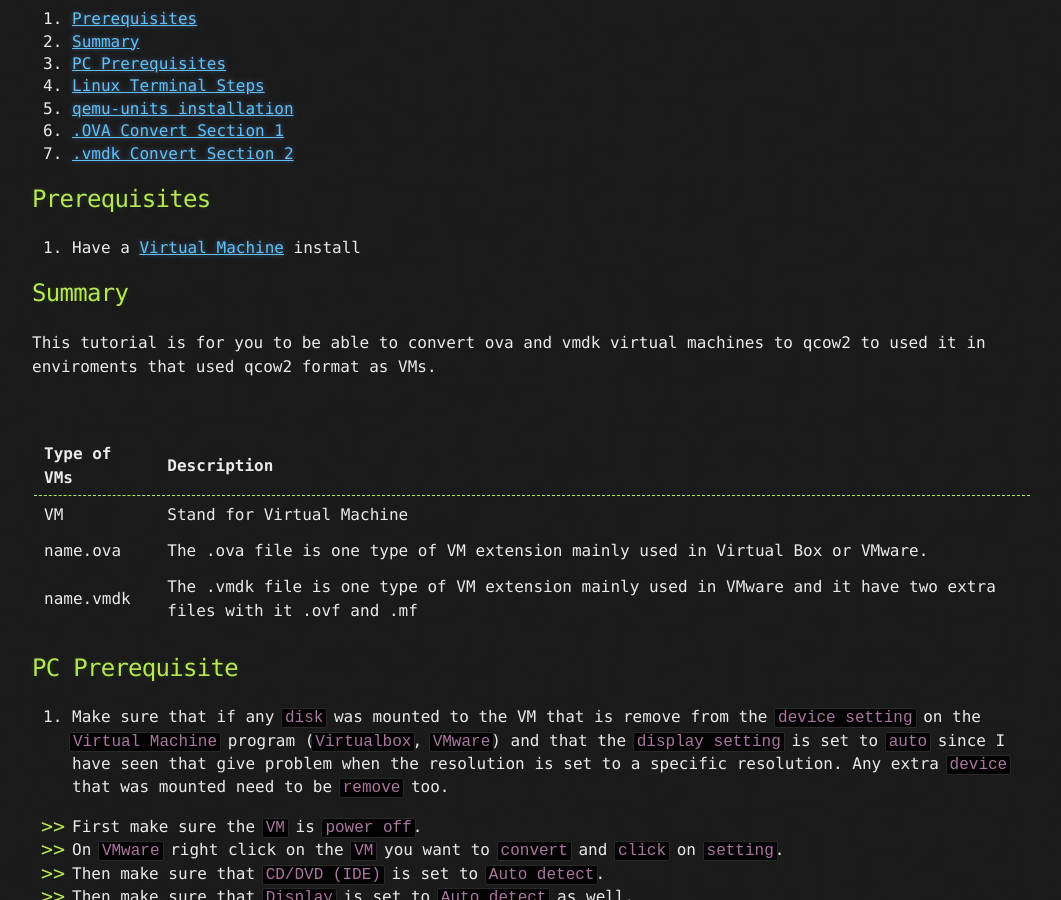
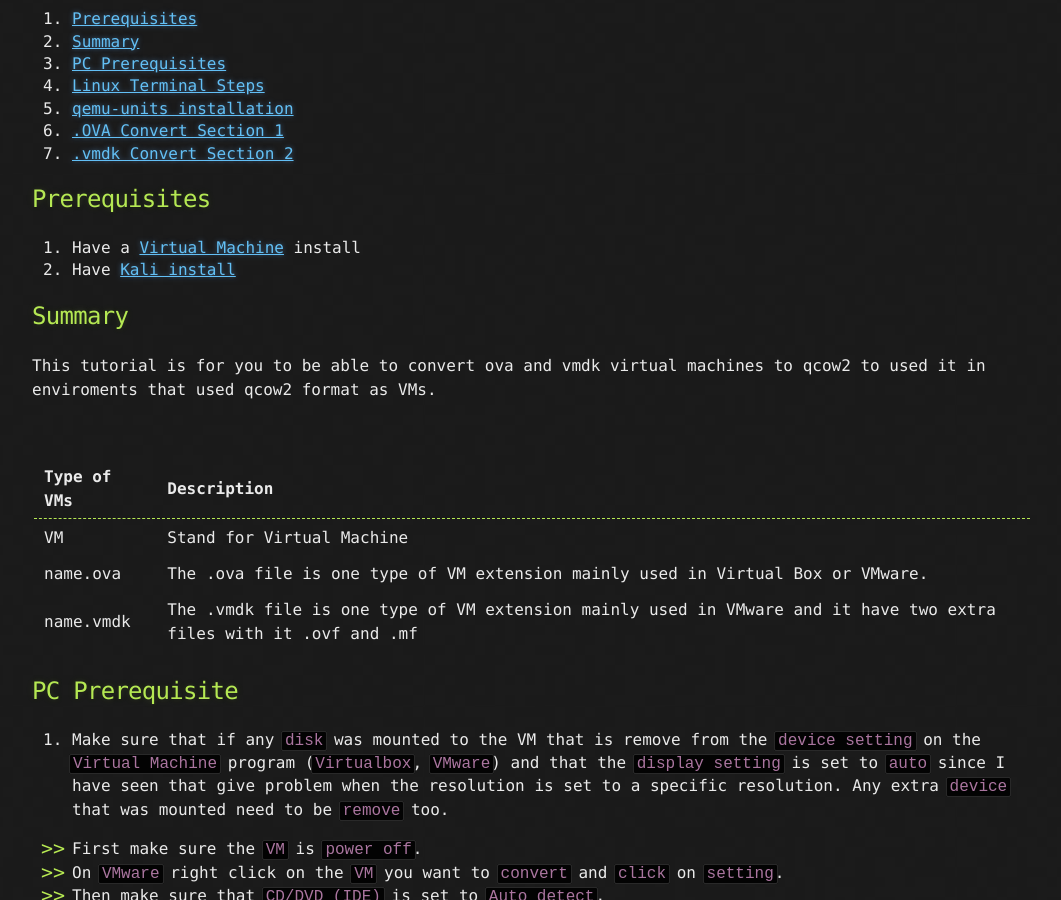
Before and after one commit to Nanjuan/nanjuan.github.io, a Jekyll site: the page built from Hacking-Tutorials/How-to-convert-ova-and-vmdk-to-qcow2.md, in a window 1280 px wide and 900 px high, scrolled down 358 px. Shown: the whole window, without its empty margins (108-1169 px from the left). Built offline with Jekyll 4.4.1, drawn with Linux system fonts in a browser that asks for light colours; our own code applies the rules of GitHub Pages for plain Markdown files.

Commit message:
Qcow2 Tutorial

```diff
--- a/Hacking-Tutorials/How-to-convert-ova-and-vmdk-to-qcow2.md
+++ b/Hacking-Tutorials/How-to-convert-ova-and-vmdk-to-qcow2.md
@@ -21,6 +21,7 @@
 
 ## Prerequisites <a id="preinfo"></a>
 1. Have a [Virtual Machine](https://github.com/Nanjuan/Hacking-Tools-Virtualization-Tutorials/blob/master/VirtualBox_setup_with_kali.md) install
+2. Have [Kali install](https://github.com/Nanjuan/Hacking-Tools-Virtualization-Tutorials/blob/master/VirtualBox_setup_with_kali.md)
 
 
 ## Summary <a id="Summary"></a>
```
